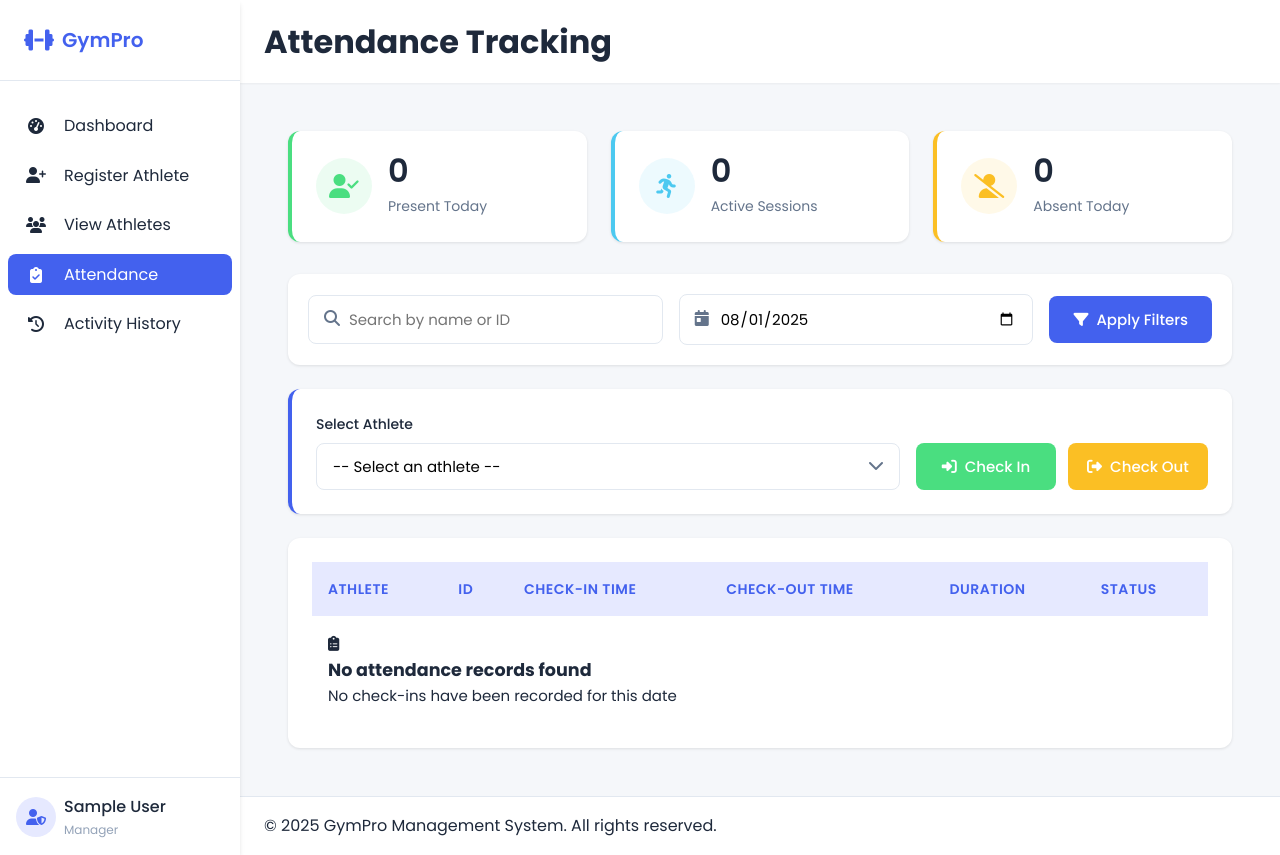
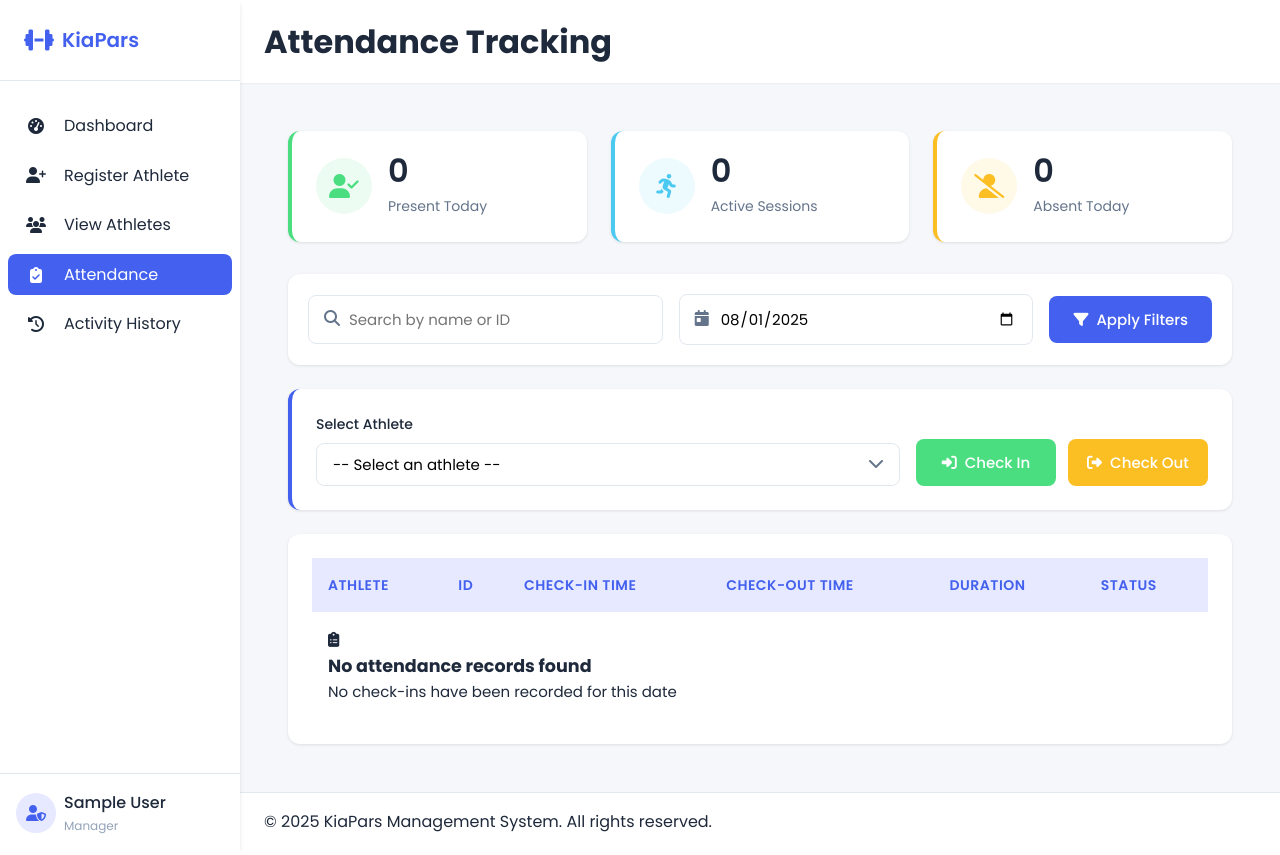
Before and after one commit to 0xAbolfazl/GYM-Management-System, a Flask app: page /attendance in a window 1280 px wide. After the commit the page ends 834 px from the top, so only its background shows below. Run offline with Flask 3, Linux system fonts and the light colour scheme; the visitor is signed in with stand-in values (Sample User, id 1); data that the repository does not hold is empty.

Commit message:
GYM name's changed

```diff
--- a/templates/base.html
+++ b/templates/base.html
@@ -3,7 +3,7 @@
 <head>
     <meta charset="UTF-8">
     <meta name="viewport" content="width=device-width, initial-scale=1.0">
-    <title>GymPro - Athlete Management</title>
+    <title>KiaPars - Athlete Management</title>
     <link rel="stylesheet" href="{{ url_for('static', filename='css/base.css') }}">
     <link href="https://fonts.googleapis.com/css2?family=Poppins:wght@300;400;500;600;700&display=swap" rel="stylesheet">
     <link rel="stylesheet" href="https://cdnjs.cloudflare.com/ajax/libs/font-awesome/6.4.0/css/all.min.css">
@@ -15,7 +15,7 @@
             <div class="sidebar-header">
                 <div class="logo">
                     <i class="fas fa-dumbbell"></i>
-                    <span>GymPro</span>
+                    <span>KiaPars</span>
                 </div>
             </div>
             <nav class="sidebar-nav">
@@ -107,7 +107,7 @@
             </div>
 
             <footer class="main-footer">
-                <p>&copy; 2025 GymPro Management System. All rights reserved.</p>
+                <p>&copy; 2025 KiaPars Management System. All rights reserved.</p>
             </footer>
         </main>
     </div>
--- a/templates/login.html
+++ b/templates/login.html
@@ -3,7 +3,7 @@
 <head>
     <meta charset="UTF-8">
     <meta name="viewport" content="width=device-width, initial-scale=1.0">
-    <title>GymPro - Admin Login</title>
+    <title>KiaPars - Admin Login</title>
     <link rel="stylesheet" href="{{ url_for('static', filename='css/login.css') }}">
     <link rel="stylesheet" href="https://cdnjs.cloudflare.com/ajax/libs/font-awesome/6.4.0/css/all.min.css">
     <style>
@@ -126,7 +126,7 @@
         <div class="login-card">
             <div class="login-header">
                 <i class="fas fa-dumbbell"></i>
-                <h1>GymPro</h1>
+                <h1>KiaPars</h1>
                 <p>Admin Dashboard Login</p>
             </div>
 
```
